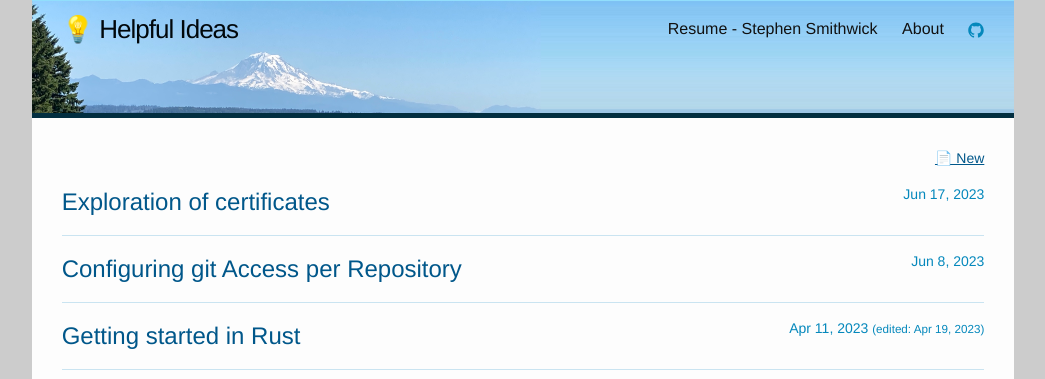
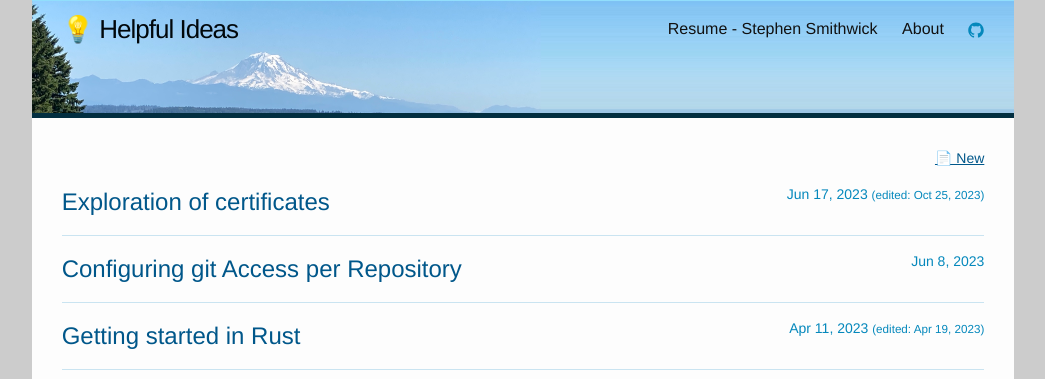
Before and after one commit to StephenSmithwick/StephenSmithwick.github.io, a Jekyll site: the page built from index.html, in a window 1280 px wide. Shown: the top 379 px of the page, without its empty margins (117-1162 px from the left). Built offline with Jekyll 4.4.1, drawn with Linux system fonts in a browser that asks for light colours.

Commit message:
Update 2023-06-17-tls-certificates.md

```diff
--- a/_posts/2023-06-17-tls-certificates.md
+++ b/_posts/2023-06-17-tls-certificates.md
@@ -3,6 +3,7 @@ layout: post
 title:  "Exploration of certificates"
 categories: tls
 load: [mermaid,diff2html]
+last_edit: 2023-10-25
 published: true
 ---
 
```
